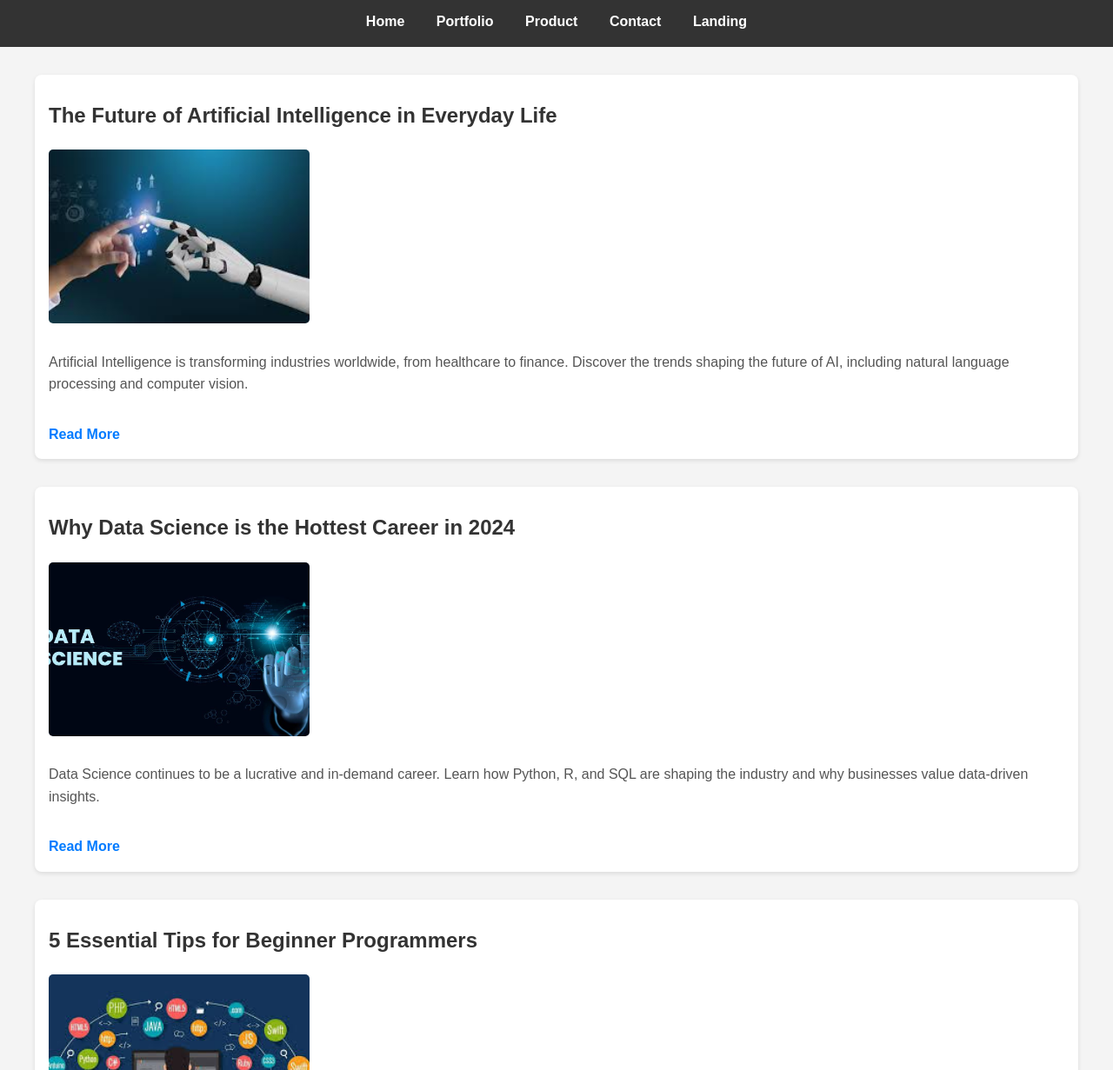
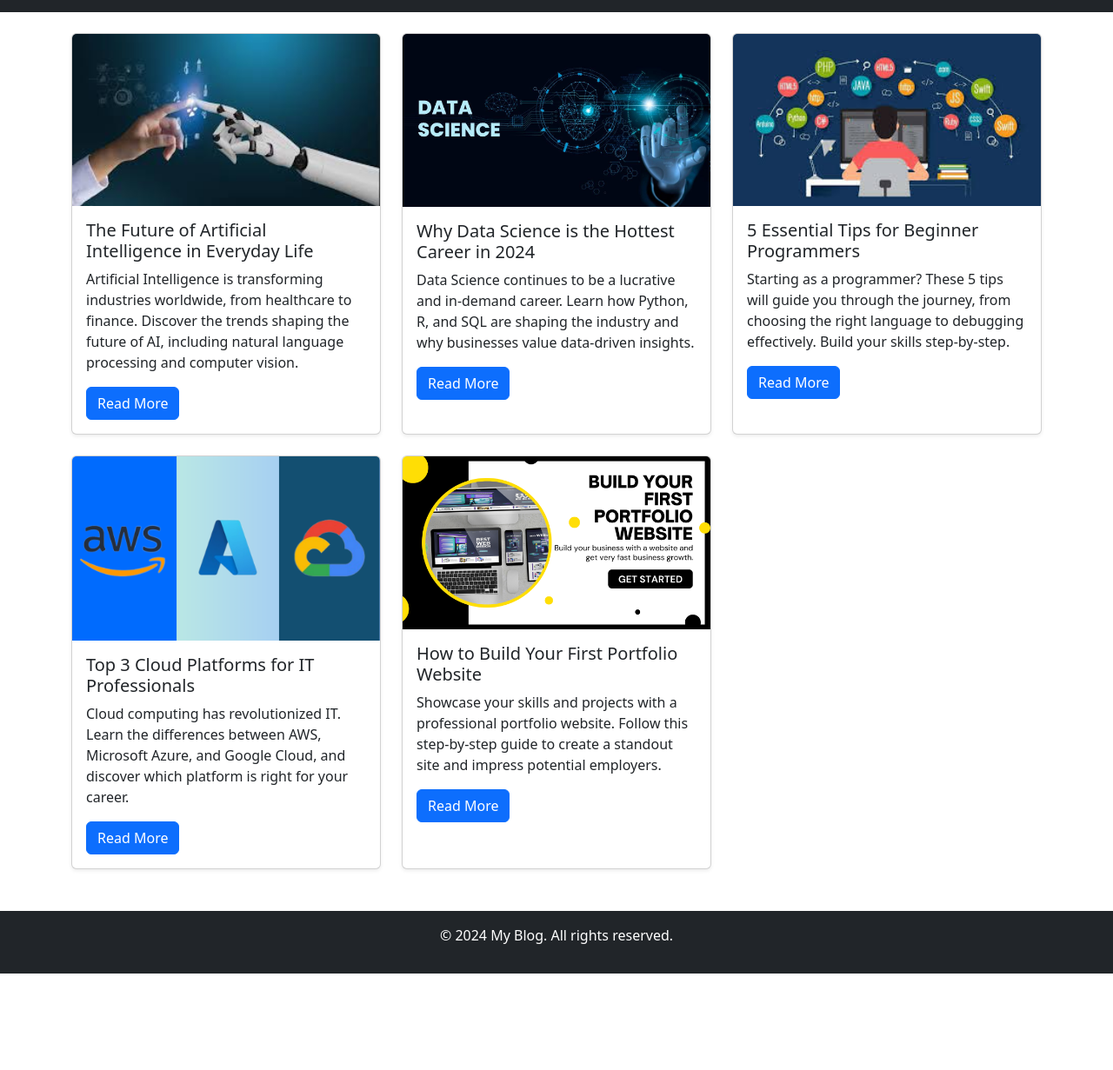
Before and after one commit to ZhoomartSuranbaev/my-website, a plain HTML site: page blog.html in a window 1280 px wide. Shown: the part 98-1329 px from the top of the page at 87% size. After the commit the page ends 1218 px from the top, so only its background shows below. Drawn offline with nearby package versions, Linux system fonts and the light colour scheme.

Commit message:
Update blog.html

```diff
--- a/blog.html
+++ b/blog.html
@@ -5,153 +5,86 @@
     <meta charset="UTF-8">
     <meta name="viewport" content="width=device-width, initial-scale=1.0">
     <title>Blog</title>
-    <style>
-        body {
-            font-family: Arial, sans-serif;
-            margin: 0;
-            padding: 0;
-            line-height: 1.6;
-            background-color: #f4f4f4;
-        }
-
-        header {
-            background: #333;
-            color: #fff;
-            padding: 1em 0;
-            text-align: center;
-        }
-
-        nav a {
-            margin: 0 1em;
-            color: #fff;
-            text-decoration: none;
-            font-weight: bold;
-        }
-
-        .container {
-            padding: 2em;
-            max-width: 1200px;
-            margin: 0 auto;
-        }
-
-        .post {
-            background: #fff;
-            padding: 1em;
-            margin-bottom: 2em;
-            border-radius: 8px;
-            box-shadow: 0 2px 5px rgba(0, 0, 0, 0.1);
-        }
-
-        .post img {
-            width: 300px;
-            height: 200px;
-            object-fit: cover;
-            border-radius: 5px;
-            margin-bottom: 1em;
-        }
-
-        .post h2 {
-            margin-top: 0.5em;
-            color: #333;
-        }
-
-        .post p {
-            margin-top: 0.5em;
-            color: #555;
-        }
-
-        .post a {
-            display: inline-block;
-            margin-top: 1em;
-            color: #007BFF;
-            text-decoration: none;
-            font-weight: bold;
-        }
-
-        .post a:hover {
-            text-decoration: underline;
-        }
-
-        footer {
-            background: #333;
-            color: #fff;
-            text-align: center;
-            padding: 1em 0;
-            margin-top: 2em;
-        }
-    </style>
+    <!-- Bootstrap CSS -->
+    <link href="https://cdn.jsdelivr.net/npm/bootstrap@5.3.2/dist/css/bootstrap.min.css" rel="stylesheet">
 </head>
 
 <body>
-    <header>
+    <header class="bg-dark text-white text-center py-3">
         <h1>My Blog</h1>
         <nav>
-            <a href="index.html">Home</a>
-            <a href="portfolio.html">Portfolio</a>
-            <a href="product.html">Product</a>
-            <a href="contact.html">Contact</a>
-            <a href="landing.html">Landing</a>
+            <a href="index.html" class="text-white mx-2 text-decoration-none">Home</a>
+            <a href="portfolio.html" class="text-white mx-2 text-decoration-none">Portfolio</a>
+            <a href="product.html" class="text-white mx-2 text-decoration-none">Product</a>
+            <a href="contact.html" class="text-white mx-2 text-decoration-none">Contact</a>
+            <a href="landing.html" class="text-white mx-2 text-decoration-none">Landing</a>
         </nav>
     </header>
-    <div class="container">
-        <!-- Blog Post 1 -->
-        <div class="post">
-            <h2>The Future of Artificial Intelligence in Everyday Life</h2>
-            <img src="ai.jpg" alt="AI Future">
-            <p>
-                Artificial Intelligence is transforming industries worldwide, from healthcare to finance.
-                Discover the trends shaping the future of AI, including natural language processing and computer vision.
-            </p>
-            <a href="post1.html">Read More</a>
-        </div>
-
-        <!-- Blog Post 2 -->
-        <div class="post">
-            <h2>Why Data Science is the Hottest Career in 2024</h2>
-            <img src="data_science.jpg" alt="Data Science">
-            <p>
-                Data Science continues to be a lucrative and in-demand career. Learn how Python, R, and SQL are shaping
-                the industry and why businesses value data-driven insights.
-            </p>
-            <a href="post2.html">Read More</a>
-        </div>
-
-        <!-- Blog Post 3 -->
-        <div class="post">
-            <h2>5 Essential Tips for Beginner Programmers</h2>
-            <img src="essential.jpg" alt="Coding Tips">
-            <p>
-                Starting as a programmer? These 5 tips will guide you through the journey, from choosing the right
-                language to debugging effectively. Build your skills step-by-step.
-            </p>
-            <a href="post3.html">Read More</a>
-        </div>
-
-        <!-- Blog Post 4 -->
-        <div class="post">
-            <h2>Top 3 Cloud Platforms for IT Professionals</h2>
-            <img src="clouds.png" alt="Cloud Platforms">
-            <p>
-                Cloud computing has revolutionized IT. Learn the differences between AWS, Microsoft Azure,
-                and Google Cloud, and discover which platform is right for your career.
-            </p>
-            <a href="post4.html">Read More</a>
-        </div>
-
-        <!-- Blog Post 5 -->
-        <div class="post">
-            <h2>How to Build Your First Portfolio Website</h2>
-            <img src="port_web.png" alt="Portfolio Tips">
-            <p>
-                Showcase your skills and projects with a professional portfolio website. Follow this step-by-step
-                guide to create a standout site and impress potential employers.
-            </p>
-            <a href="post5.html">Read More</a>
+    <div class="container my-4">
+        <!-- Blog Posts -->
+        <div class="row">
+            <!-- Blog Post 1 -->
+            <div class="col-md-6 col-lg-4 mb-4">
+                <div class="card h-100 shadow-sm">
+                    <img src="ai.jpg" class="card-img-top" alt="AI Future">
+                    <div class="card-body">
+                        <h5 class="card-title">The Future of Artificial Intelligence in Everyday Life</h5>
+                        <p class="card-text">Artificial Intelligence is transforming industries worldwide, from healthcare to finance. Discover the trends shaping the future of AI, including natural language processing and computer vision.</p>
+                        <a href="post1.html" class="btn btn-primary">Read More</a>
+                    </div>
+                </div>
+            </div>
+            <!-- Blog Post 2 -->
+            <div class="col-md-6 col-lg-4 mb-4">
+                <div class="card h-100 shadow-sm">
+                    <img src="data_science.jpg" class="card-img-top" alt="Data Science">
+                    <div class="card-body">
+                        <h5 class="card-title">Why Data Science is the Hottest Career in 2024</h5>
+                        <p class="card-text">Data Science continues to be a lucrative and in-demand career. Learn how Python, R, and SQL are shaping the industry and why businesses value data-driven insights.</p>
+                        <a href="post2.html" class="btn btn-primary">Read More</a>
+                    </div>
+                </div>
+            </div>
+            <!-- Blog Post 3 -->
+            <div class="col-md-6 col-lg-4 mb-4">
+                <div class="card h-100 shadow-sm">
+                    <img src="essential.jpg" class="card-img-top" alt="Coding Tips">
+                    <div class="card-body">
+                        <h5 class="card-title">5 Essential Tips for Beginner Programmers</h5>
+                        <p class="card-text">Starting as a programmer? These 5 tips will guide you through the journey, from choosing the right language to debugging effectively. Build your skills step-by-step.</p>
+                        <a href="post3.html" class="btn btn-primary">Read More</a>
+                    </div>
+                </div>
+            </div>
+            <!-- Blog Post 4 -->
+            <div class="col-md-6 col-lg-4 mb-4">
+                <div class="card h-100 shadow-sm">
+                    <img src="clouds.png" class="card-img-top" alt="Cloud Platforms">
+                    <div class="card-body">
+                        <h5 class="card-title">Top 3 Cloud Platforms for IT Professionals</h5>
+                        <p class="card-text">Cloud computing has revolutionized IT. Learn the differences between AWS, Microsoft Azure, and Google Cloud, and discover which platform is right for your career.</p>
+                        <a href="post4.html" class="btn btn-primary">Read More</a>
+                    </div>
+                </div>
+            </div>
+            <!-- Blog Post 5 -->
+            <div class="col-md-6 col-lg-4 mb-4">
+                <div class="card h-100 shadow-sm">
+                    <img src="port_web.png" class="card-img-top" alt="Portfolio Tips">
+                    <div class="card-body">
+                        <h5 class="card-title">How to Build Your First Portfolio Website</h5>
+                        <p class="card-text">Showcase your skills and projects with a professional portfolio website. Follow this step-by-step guide to create a standout site and impress potential employers.</p>
+                        <a href="post5.html" class="btn btn-primary">Read More</a>
+                    </div>
+                </div>
+            </div>
         </div>
     </div>
-    <footer>
+    <footer class="bg-dark text-white text-center py-3">
         <p>&copy; 2024 My Blog. All rights reserved.</p>
     </footer>
+    <!-- Bootstrap JS Bundle -->
+    <script src="https://cdn.jsdelivr.net/npm/bootstrap@5.3.2/dist/js/bootstrap.bundle.min.js"></script>
 </body>
 
 </html>
```
